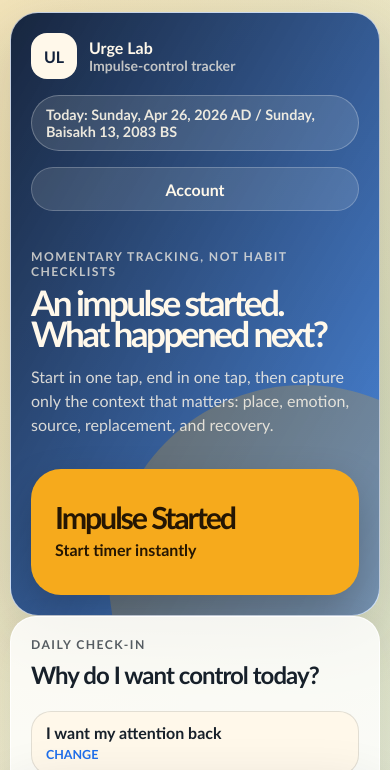
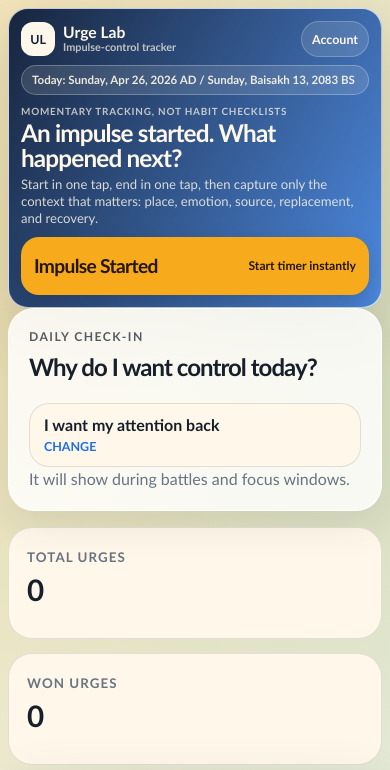
Before and after one commit to jibendrait-cpu/urge-lab-impulse-control-tracker, a website: page index.html in a window 390 px wide. Shown: the top 770 px of the page. Drawn offline with Linux system fonts and the light colour scheme.

Commit message:
Compact mobile header

```diff
--- a/app.js
+++ b/app.js
@@ -1,7 +1,7 @@
 const STORE_KEY = "urge-lab-complete-v1";
 const ACCOUNT_STORE_PREFIX = `${STORE_KEY}:account:`;
 const SYNC_ENDPOINT = "/.netlify/functions/account-state";
-const APP_VERSION = "2026-04-26-pledge-picker-1";
+const APP_VERSION = "2026-04-26-mobile-header-1";
 
 const defaults = {
   categories: [
--- a/index.html
+++ b/index.html
@@ -12,7 +12,7 @@
   <link rel="manifest" href="manifest.json">
   <link rel="icon" href="icons/icon.svg" type="image/svg+xml">
   <link rel="apple-touch-icon" href="icons/icon-192.png">
-  <link rel="stylesheet" href="styles.css?v=20260426-pledge-picker-1">
+  <link rel="stylesheet" href="styles.css?v=20260426-mobile-header-1">
   <title>Urge Lab - Impulse Control Tracker</title>
 </head>
 <body>
@@ -535,6 +535,6 @@
   </div>
 
   <script src="https://identity.netlify.com/v1/netlify-identity-widget.js"></script>
-  <script src="app.js?v=20260426-pledge-picker-1"></script>
+  <script src="app.js?v=20260426-mobile-header-1"></script>
 </body>
 </html>
--- a/service-worker.js
+++ b/service-worker.js
@@ -1,9 +1,9 @@
-const CACHE_NAME = "urge-lab-complete-v10-pledge-picker";
+const CACHE_NAME = "urge-lab-complete-v11-mobile-header";
 const ASSETS = [
   "./",
   "./index.html",
-  "./styles.css?v=20260426-pledge-picker-1",
-  "./app.js?v=20260426-pledge-picker-1",
+  "./styles.css?v=20260426-mobile-header-1",
+  "./app.js?v=20260426-mobile-header-1",
   "./manifest.json",
   "./icons/icon.svg",
   "./icons/icon-192.png",
--- a/styles.css
+++ b/styles.css
@@ -615,13 +615,110 @@ main, .view, .form-grid, .entry-list, .settings-list, .bar-list, .compare { disp
 }
 
 @media (max-width: 520px) {
-  .app-shell { padding: 12px 10px 94px; }
-  .hero { padding: 20px; border-radius: 28px; }
-  .topbar, .section-head { align-items: flex-start; flex-direction: column; }
-  .header-actions { width: 100%; justify-content: stretch; }
-  .header-actions > button { width: 100%; }
+  .app-shell { padding: 8px 8px 94px; }
+  .hero {
+    padding: 12px;
+    border-radius: 20px;
+  }
+  .hero:after { display: none; }
+  .topbar {
+    display: grid;
+    grid-template-columns: minmax(0, 1fr) auto;
+    grid-template-areas:
+      "brand actions"
+      "date date";
+    align-items: center;
+    gap: 8px;
+  }
+  .section-head { align-items: flex-start; flex-direction: column; }
+  .brand { grid-area: brand; min-width: 0; gap: 8px; }
+  .brand-mark {
+    width: 34px;
+    height: 34px;
+    border-radius: 12px;
+    font-size: 0.78rem;
+  }
+  .brand strong {
+    display: block;
+    overflow: hidden;
+    font-size: 0.98rem;
+    line-height: 1;
+    text-overflow: ellipsis;
+    white-space: nowrap;
+  }
+  .brand span {
+    overflow: hidden;
+    max-width: 42vw;
+    font-size: 0.68rem;
+    line-height: 1.1;
+    text-overflow: ellipsis;
+    white-space: nowrap;
+  }
+  .header-actions {
+    grid-area: actions;
+    width: auto;
+    gap: 6px;
+    justify-content: flex-end;
+    flex-wrap: nowrap;
+  }
+  .header-actions > button,
+  .account-btn,
+  .install-btn {
+    width: auto;
+    min-height: 36px;
+    padding: 8px 10px;
+    font-size: 0.78rem;
+  }
+  .hero-grid {
+    grid-template-columns: 1fr;
+    gap: 10px;
+    margin-top: 10px;
+  }
+  .hero .eyebrow {
+    margin-bottom: 4px;
+    font-size: 0.62rem;
+    letter-spacing: 0.08em;
+  }
+  h1 {
+    max-width: none;
+    font-size: 1.52rem;
+    line-height: 1.02;
+    letter-spacing: -0.035em;
+  }
+  .hero-copy {
+    margin: 6px 0 0;
+    font-size: 0.82rem;
+    line-height: 1.28;
+  }
+  .primary-cta {
+    min-height: 58px;
+    display: flex;
+    align-items: center;
+    justify-content: space-between;
+    gap: 10px;
+    padding: 11px 13px;
+    border-radius: 18px;
+    box-shadow: 0 10px 24px rgba(0,0,0,0.18);
+  }
+  .primary-cta strong {
+    font-size: 1.2rem;
+    letter-spacing: -0.035em;
+    line-height: 1;
+  }
+  .primary-cta span {
+    margin-top: 0;
+    font-size: 0.76rem;
+    text-align: right;
+  }
   .compact-select { min-height: 58px; }
-  .date-pill { max-width: none; text-align: left; }
+  .date-pill {
+    grid-area: date;
+    max-width: none;
+    padding: 7px 10px;
+    font-size: 0.72rem;
+    line-height: 1.2;
+    text-align: left;
+  }
   .metric-grid, .range-summary, .shortcut-grid, .battle-actions { grid-template-columns: 1fr; }
   .quick-action-grid { grid-template-columns: 1fr; }
   .urge-family-grid { grid-template-columns: repeat(2, minmax(0, 1fr)); }
```
Also changed, not shown: PROJECT_HANDOFF.md (+7 -5 lines).
